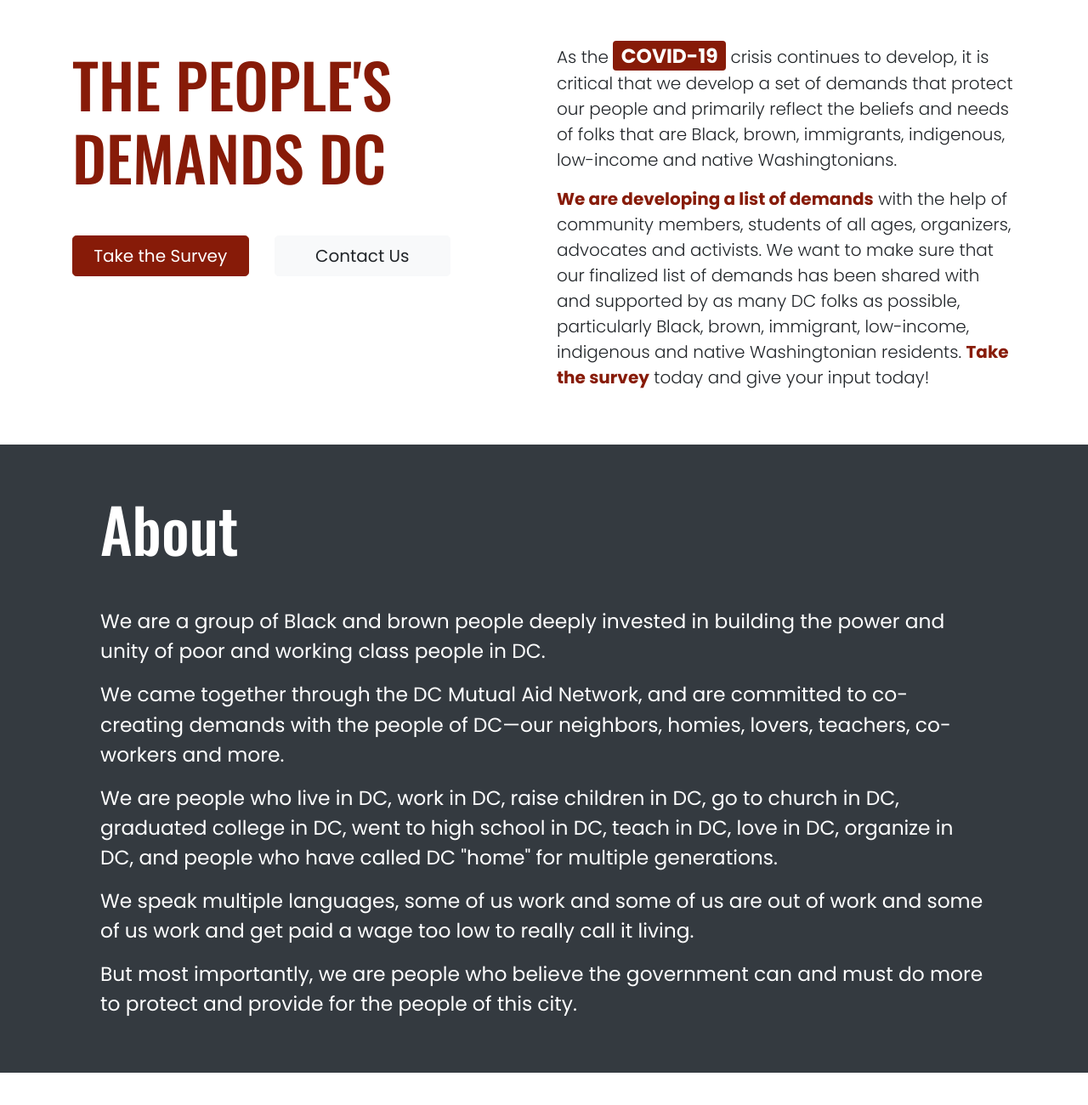
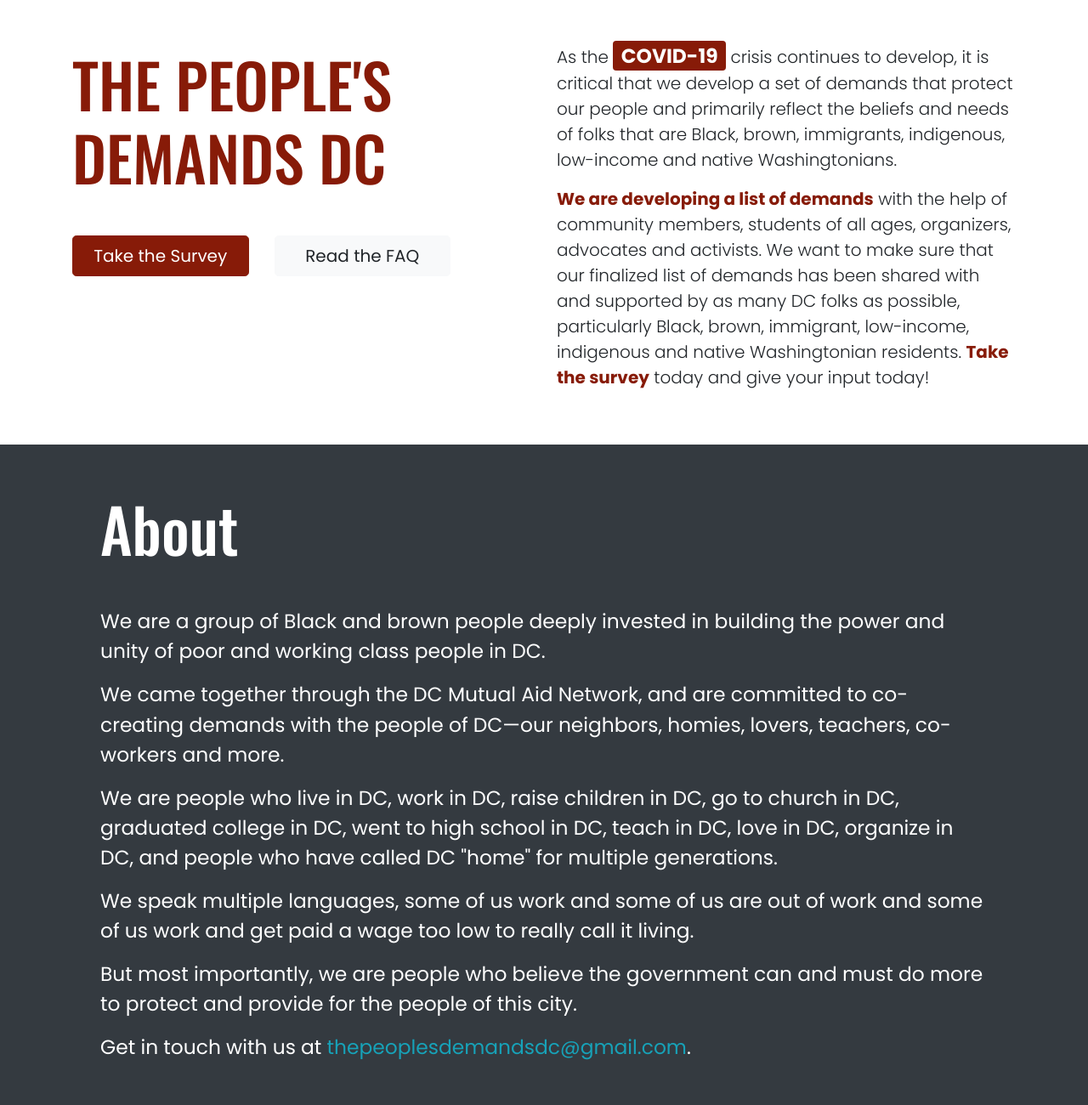
Before and after one commit to lomaxap/the-peoples-demands-dc, a website built with webpack: page src/views/index.html in a window 1280 px wide. Shown: the whole page at 85% size. Before the commit the page ends 1262 px from the top, so only its background shows below. Built offline with nearby package versions, Linux system fonts and the light colour scheme; some packages are replaced by stand-ins of ours.

Commit message:
contact info

```diff
--- a/src/views/index.html
+++ b/src/views/index.html
@@ -18,9 +18,9 @@
         <div class="col-md-6 col-lg-5 mb-2">
           <a
             class="btn btn-light btn-lg btn-block"
-            href="mailto:thepeoplesdemandsDC@gmail.com"
+            href="/faq.pdf"
             target="_blank"
-            >Contact Us</a
+            >Read the FAQ</a
           >
         </div>
       </div>
@@ -98,5 +98,11 @@
       But most importantly, we are people who believe the government can and
       must do more to protect and provide for the people of this city.
     </p>
+    <p>
+      Get in touch with us at
+      <a href="mailto:thepeoplesdemandsDC@gamil.com" class="text-info">
+        thepeoplesdemandsdc@gmail.com</a
+      >.
+    </p>
   </div>
 </div>
```
Also changed, not shown: src/views/_site.html (+8 -0 lines).
